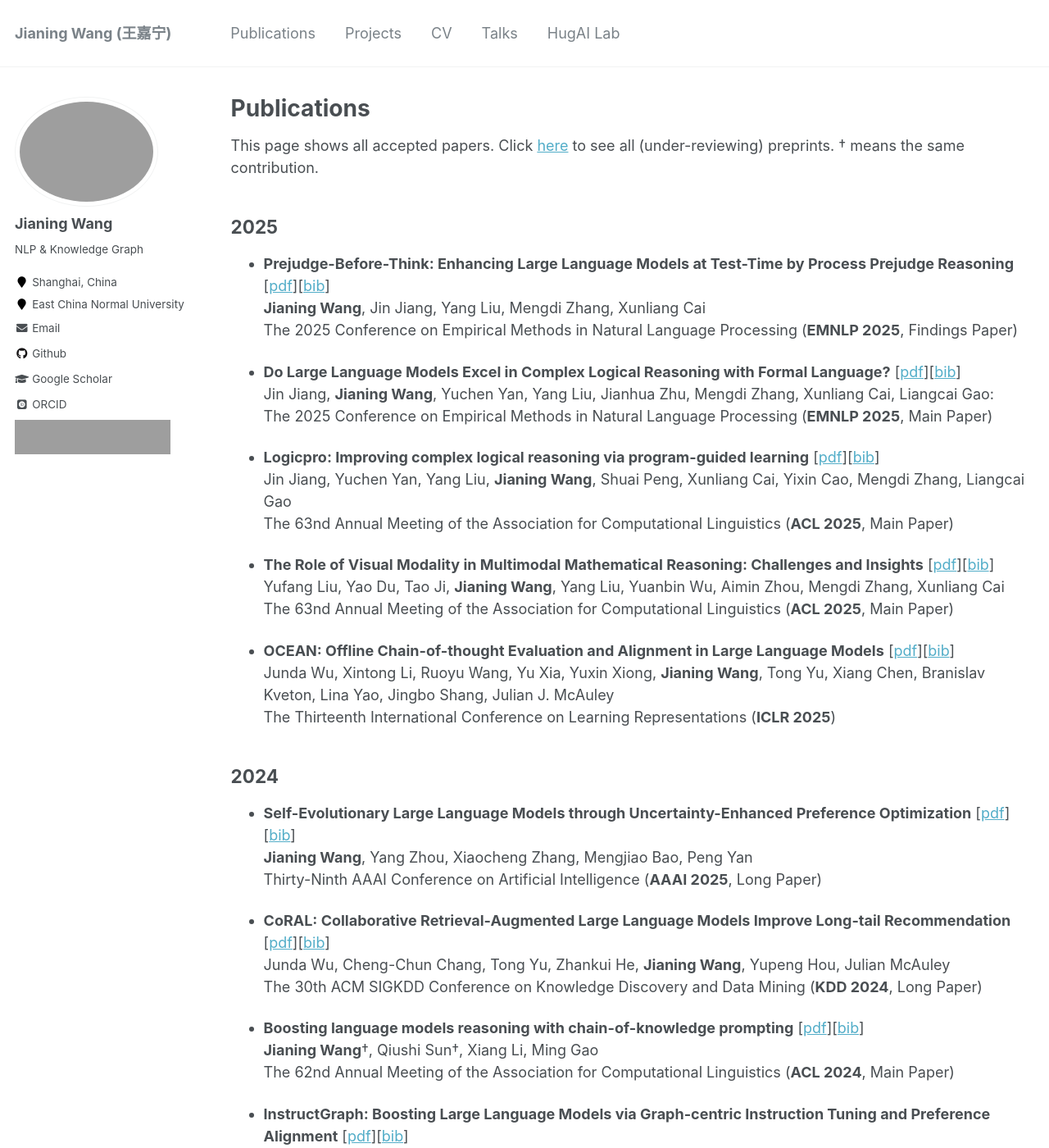
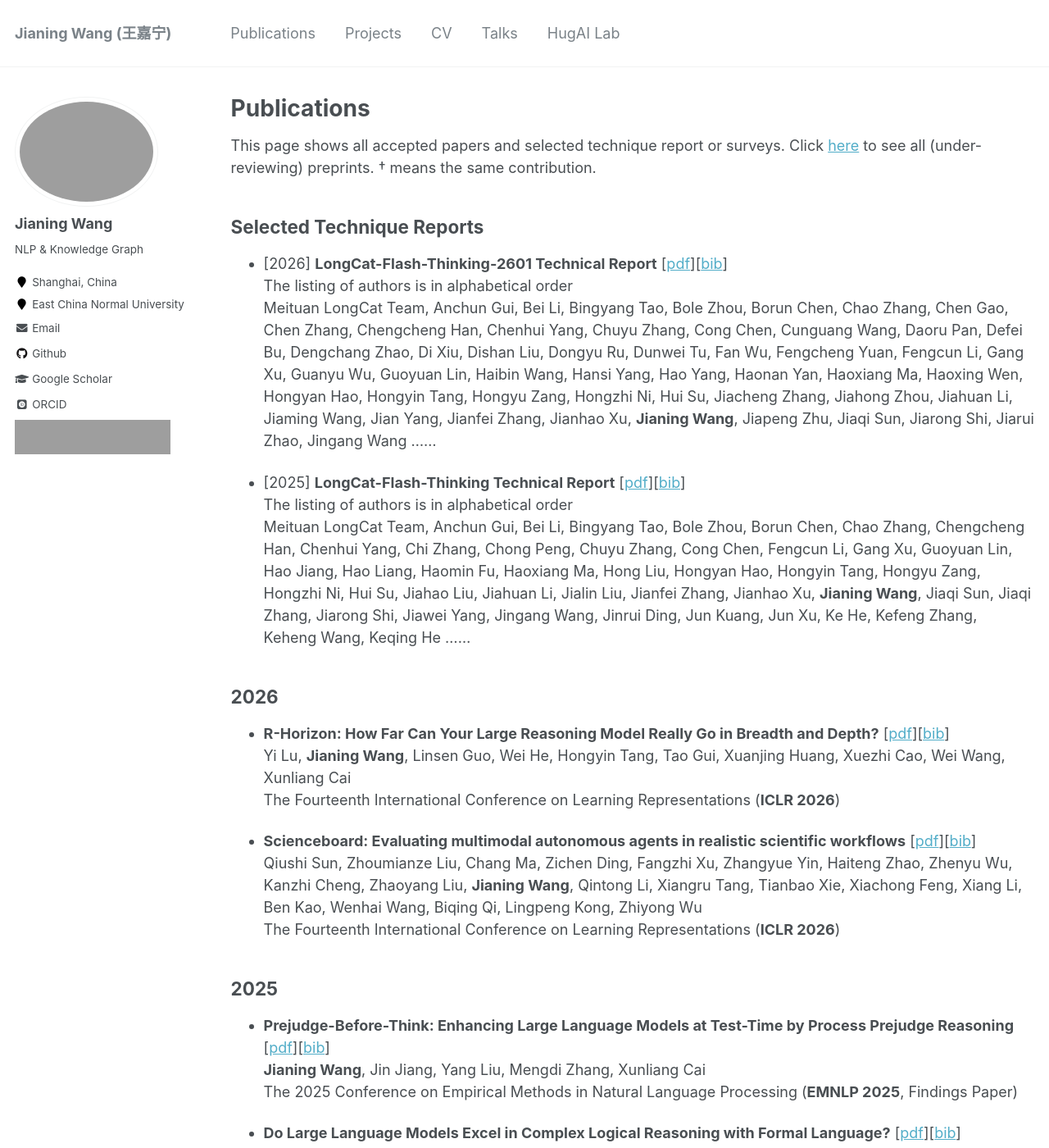
Before and after one commit to wjn1996/wjn1996.github.io, a Jekyll site: the page built from _pages/publications.md, in a window 1280 px wide and 1400 px high. Shown: the whole window at 82% size. Built offline with Jekyll 4.4.1, drawn with Linux system fonts in a browser that asks for light colours; some web fonts are replaced; some of the changed text lies outside the part shown; grey boxes are pictures that could not be loaded.

Commit message:
add paper 2026 Jan

```diff
--- a/_pages/publications.md
+++ b/_pages/publications.md
@@ -15,8 +15,36 @@ author_profile: true
   {% include archive-single.html %}
 {% endfor %} -->
 
-This page shows all accepted papers. Click [here](./preprints.md) to see all (under-reviewing) preprints. † means the same contribution.
+This page shows all accepted papers and selected technique report or surveys. Click [here](./preprints.md) to see all (under-reviewing) preprints. † means the same contribution.
 
+
+## Selected Technique Reports
+
+- [2026] **LongCat-Flash-Thinking-2601 Technical Report** [[pdf](https://arxiv.org/pdf/2601.16725)][[bib](https://arxiv.org/abs/2601.16725)]
+<br>
+The listing of authors is in alphabetical order
+<br>
+Meituan LongCat Team, Anchun Gui, Bei Li, Bingyang Tao, Bole Zhou, Borun Chen, Chao Zhang, Chen Gao, Chen Zhang, Chengcheng Han, Chenhui Yang, Chuyu Zhang, Cong Chen, Cunguang Wang, Daoru Pan, Defei Bu, Dengchang Zhao, Di Xiu, Dishan Liu, Dongyu Ru, Dunwei Tu, Fan Wu, Fengcheng Yuan, Fengcun Li, Gang Xu, Guanyu Wu, Guoyuan Lin, Haibin Wang, Hansi Yang, Hao Yang, Haonan Yan, Haoxiang Ma, Haoxing Wen, Hongyan Hao, Hongyin Tang, Hongyu Zang, Hongzhi Ni, Hui Su, Jiacheng Zhang, Jiahong Zhou, Jiahuan Li, Jiaming Wang, Jian Yang, Jianfei Zhang, Jianhao Xu, **Jianing Wang**, Jiapeng Zhu, Jiaqi Sun, Jiarong Shi, Jiarui Zhao, Jingang Wang ......
+
+- [2025] **LongCat-Flash-Thinking Technical Report** [[pdf](https://arxiv.org/pdf/2509.18883)][[bib](https://arxiv.org/abs/2509.18883)]
+<br>
+The listing of authors is in alphabetical order
+<br>
+Meituan LongCat Team, Anchun Gui, Bei Li, Bingyang Tao, Bole Zhou, Borun Chen, Chao Zhang, Chengcheng Han, Chenhui Yang, Chi Zhang, Chong Peng, Chuyu Zhang, Cong Chen, Fengcun Li, Gang Xu, Guoyuan Lin, Hao Jiang, Hao Liang, Haomin Fu, Haoxiang Ma, Hong Liu, Hongyan Hao, Hongyin Tang, Hongyu Zang, Hongzhi Ni, Hui Su, Jiahao Liu, Jiahuan Li, Jialin Liu, Jianfei Zhang, Jianhao Xu, **Jianing Wang**, Jiaqi Sun, Jiaqi Zhang, Jiarong Shi, Jiawei Yang, Jingang Wang, Jinrui Ding, Jun Kuang, Jun Xu, Ke He, Kefeng Zhang, Keheng Wang, Keqing He ......
+
+
+
+## 2026
+
+- **R-Horizon: How Far Can Your Large Reasoning Model Really Go in Breadth and Depth?** [[pdf](https://arxiv.org/pdf/2510.08189)][[bib](https://arxiv.org/abs/2510.08189)]
+<br>
+Yi Lu, **Jianing Wang**, Linsen Guo, Wei He, Hongyin Tang, Tao Gui, Xuanjing Huang, Xuezhi Cao, Wei Wang, Xunliang Cai
+<br> The Fourteenth International Conference on Learning Representations (**ICLR 2026**)
+
+- **Scienceboard: Evaluating multimodal autonomous agents in realistic scientific workflows** [[pdf](https://arxiv.org/pdf/2505.19897)][[bib](https://dblp.dagstuhl.de/rec/journals/corr/abs-2505-19897.html?view=bibtex)]
+<br>
+Qiushi Sun, Zhoumianze Liu, Chang Ma, Zichen Ding, Fangzhi Xu, Zhangyue Yin, Haiteng Zhao, Zhenyu Wu, Kanzhi Cheng, Zhaoyang Liu, **Jianing Wang**, Qintong Li, Xiangru Tang, Tianbao Xie, Xiachong Feng, Xiang Li, Ben Kao, Wenhai Wang, Biqing Qi, Lingpeng Kong, Zhiyong Wu
+<br> The Fourteenth International Conference on Learning Representations (**ICLR 2026**)
 
 ## 2025
 
@@ -56,6 +84,10 @@ Junda Wu, Xintong Li, Ruoyu Wang, Yu Xia, Yuxin Xiong, **Jianing Wang**, Tong Yu
 
 
 ## 2024
+
+- **A Survey of Neural Code Intelligence: Paradigms, Advances and Beyond** [[pdf](https://arxiv.org/pdf/2403.14734)][[bib](https://scholar.googleusercontent.com/scholar.bib?q=info:yHGO8zIIUrwJ:scholar.google.com/&output=citation&scisdr=ClGniFkJEIGLgKBami8:AFWwaeYAAAAAZg5cgi-UmrSyhVu-DtimdytURVs&scisig=AFWwaeYAAAAAZg5cgn2cibL8_wOpPNdv3bjPWpw&scisf=4&ct=citation&cd=-1&hl=en)]
+<br>
+Qiushi Sun, Zhirui Chen, Fangzhi Xu, Kanzhi Cheng, Chang Ma, Zhangyue Yin, **Jianing Wang**, Chengcheng Han, Renyu Zhu, Shuai Yuan, Qipeng Guo, Xipeng Qiu, Pengcheng Yin, Xiaoli Li, Fei Yuan, Lingpeng Kong, Xiang Li, Zhiyong Wu
 
 - **Self-Evolutionary Large Language Models through Uncertainty-Enhanced Preference Optimization** [[pdf](https://arxiv.org/pdf/2409.11212)][[bib](https://dblp.uni-trier.de/rec/journals/corr/abs-2409-11212.html?view=bibtex)]
 <br>
```
Also changed, not shown: _pages/about.md (+7 -4 lines), _pages/preprints.md (+12 -19 lines).
